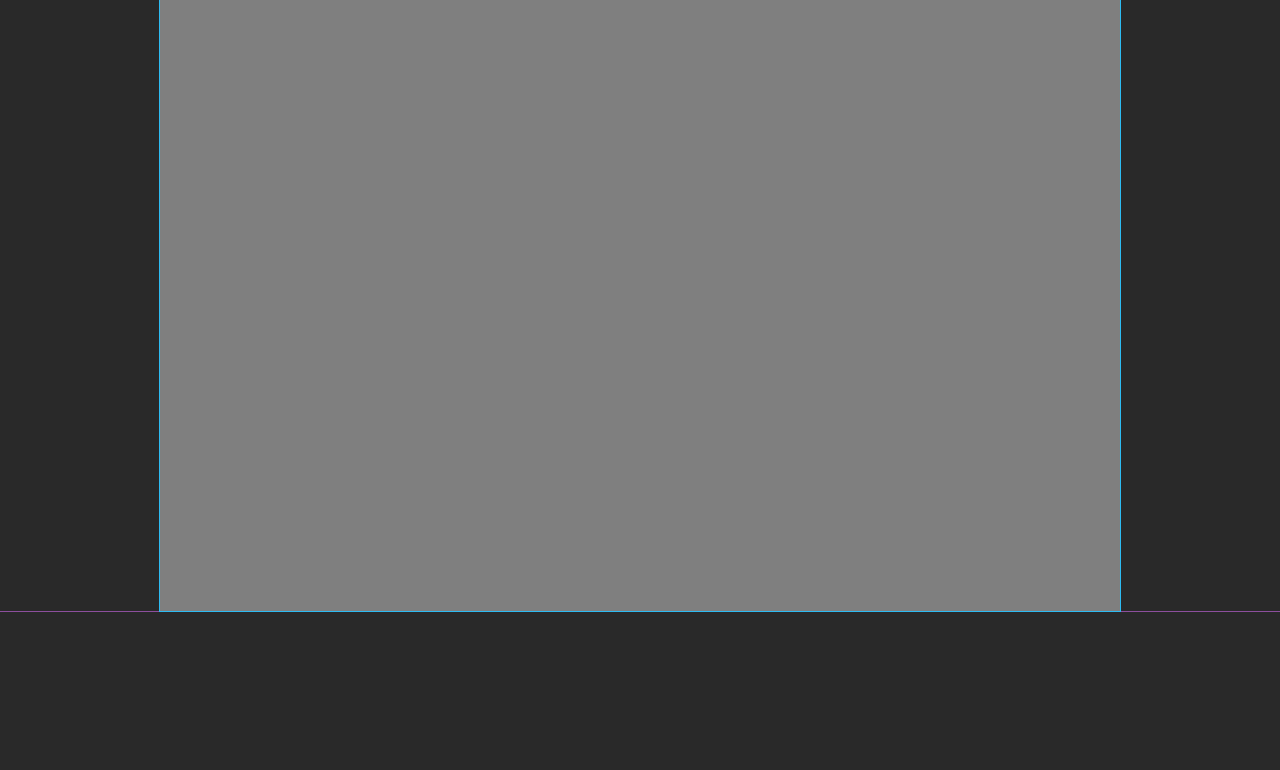
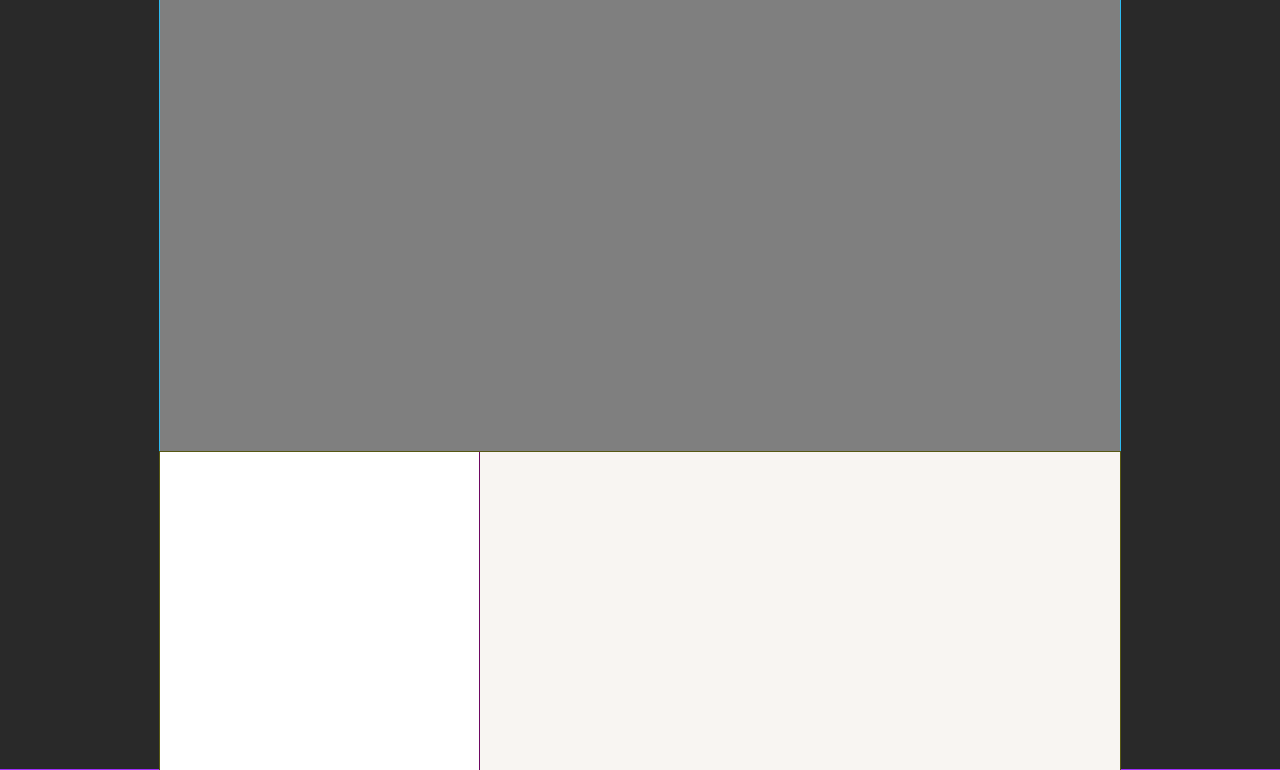
Before and after one commit to Fivapr/adaptive-barbershop, a website: page index.html in a window 1280 px wide. Shown: the part 109-879 px from the top of the page. Before the commit the page ends 800 px from the top, so only its background shows below. Drawn offline with nearby package versions, Linux system fonts and the light colour scheme.

Commit message:
bvnb
vnbbv

```diff
--- a/index.html
+++ b/index.html
@@ -24,6 +24,14 @@
   <div class="main-nav__login"></div>
 </div>
 </header>
+
+<section class="stats">
+<div class="stats__header"></div>
+<div class="stats__items"></div>
+</section>
+
+<section class="advantages">
+</section>
 
 
 
--- a/less/blocks/main-nav.less
+++ b/less/blocks/main-nav.less
@@ -2,24 +2,19 @@
   min-height: 310px;
 }
 
-.main-nav__items {
+.main-nav__items,
+.main-nav__item {
   list-style: none;
   margin: 0;
   padding: 0;
 }
 
 .main-nav__item {
-  padding: 0;
-  margin: 0;
-  width: inherit;
   height: 52px;
-  background: rgba(130, 101, 80, 1);
 }
 
 .main-nav__login {
   height: 50px;
-  width: inherit;
-  background: rgba(130, 101, 80, 1);
 }
 
 @media (min-width: 768px) {
--- /dev/null
+++ b/less/blocks/stats.less
@@ -0,0 +1,58 @@
+.stats {
+  .container;
+  min-height: 560px;
+}
+
+.stats__header {
+  min-height: 182px;
+  background-color: white;
+}
+
+.stats__items {
+  background-color: @bg-lightgrey;
+  min-height: 320px;
+  padding-top: 28px;
+  padding-left: 38px;
+  padding-right: 38px;
+  padding-bottom: 26px;
+  width: auto;
+}
+
+@media (min-width: 768px) {
+  .stats {
+    margin-top: -184px;
+    min-height: 502px;
+    position: relative;
+    z-index: 1;
+  }
+
+  .stats__header {
+    min-height: 184px;
+  }
+
+  .stats__items {
+    min-height: 318px;
+    padding: 0;
+  }
+}
+
+@media (min-width: 1200px) {
+  .stats {
+    margin-top: -159px;
+    min-height: 318px;
+    .clearfix;
+  }
+
+  .stats__header {
+    width: 240px;
+    min-height: 318px;
+    float: left;
+    padding-right: 40px;
+    padding-left: 40px;
+  }
+
+  .stats__items {
+    float: right;
+    width: 640px;
+  }
+}
```
Also changed, not shown: css/style.css.
